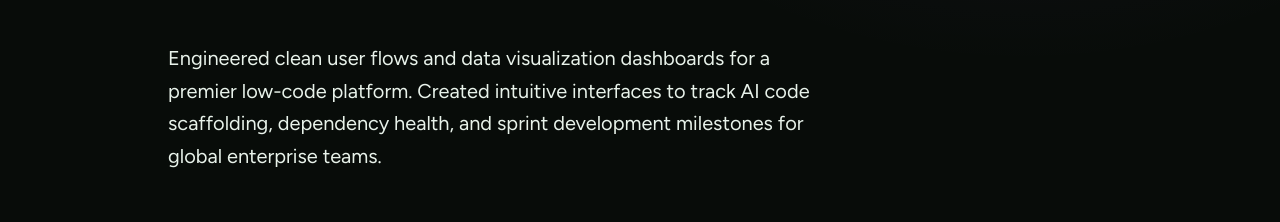
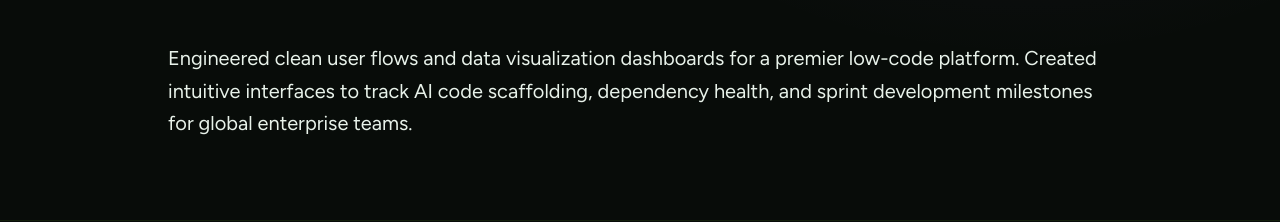
Before and after one commit to ahmedalazaiza/azaiza-portfolio, a React (Vite) app: page /project/crowdbotics-ai-dashboard in a window 1280 px wide. Shown: the part 420-642 px from the top of the page. Built offline with nearby package versions, Linux system fonts and the light colour scheme; no server answers.

Commit message:
Fix: Expand project detail description to full container width and support multi-paragraph spacing

```diff
--- a/src/app/pages/ProjectDetailPage.tsx
+++ b/src/app/pages/ProjectDetailPage.tsx
@@ -162,7 +162,7 @@ export default function ProjectDetailPage() {
               {project.title}
             </h1>
 
-            <p className="text-lg sm:text-xl text-muted-foreground leading-relaxed max-w-2xl break-words">
+            <p className="text-lg sm:text-xl text-muted-foreground leading-relaxed w-full max-w-full break-words whitespace-pre-line">
               {project.fullDescription || project.description}
             </p>
           </motion.div>
```
